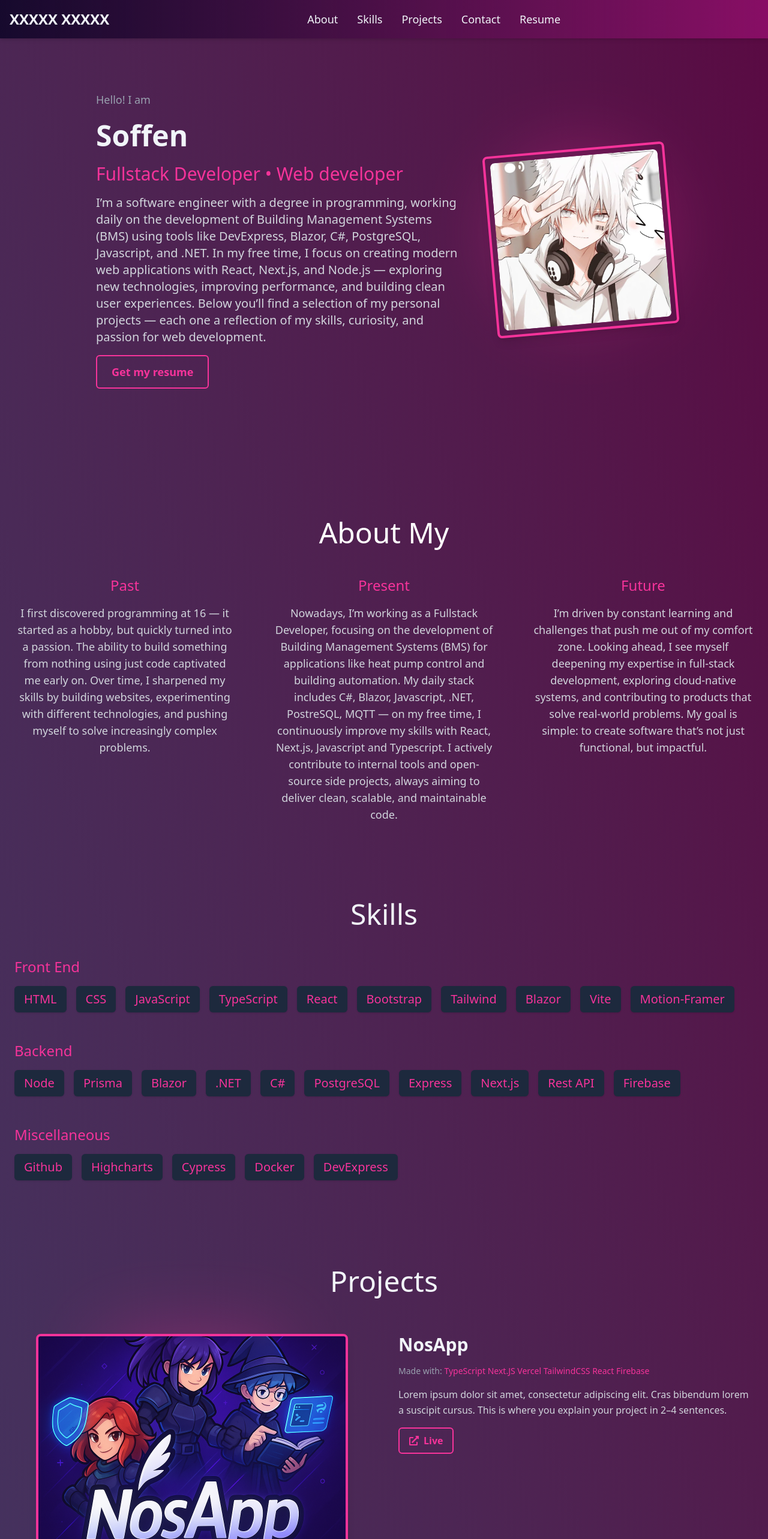
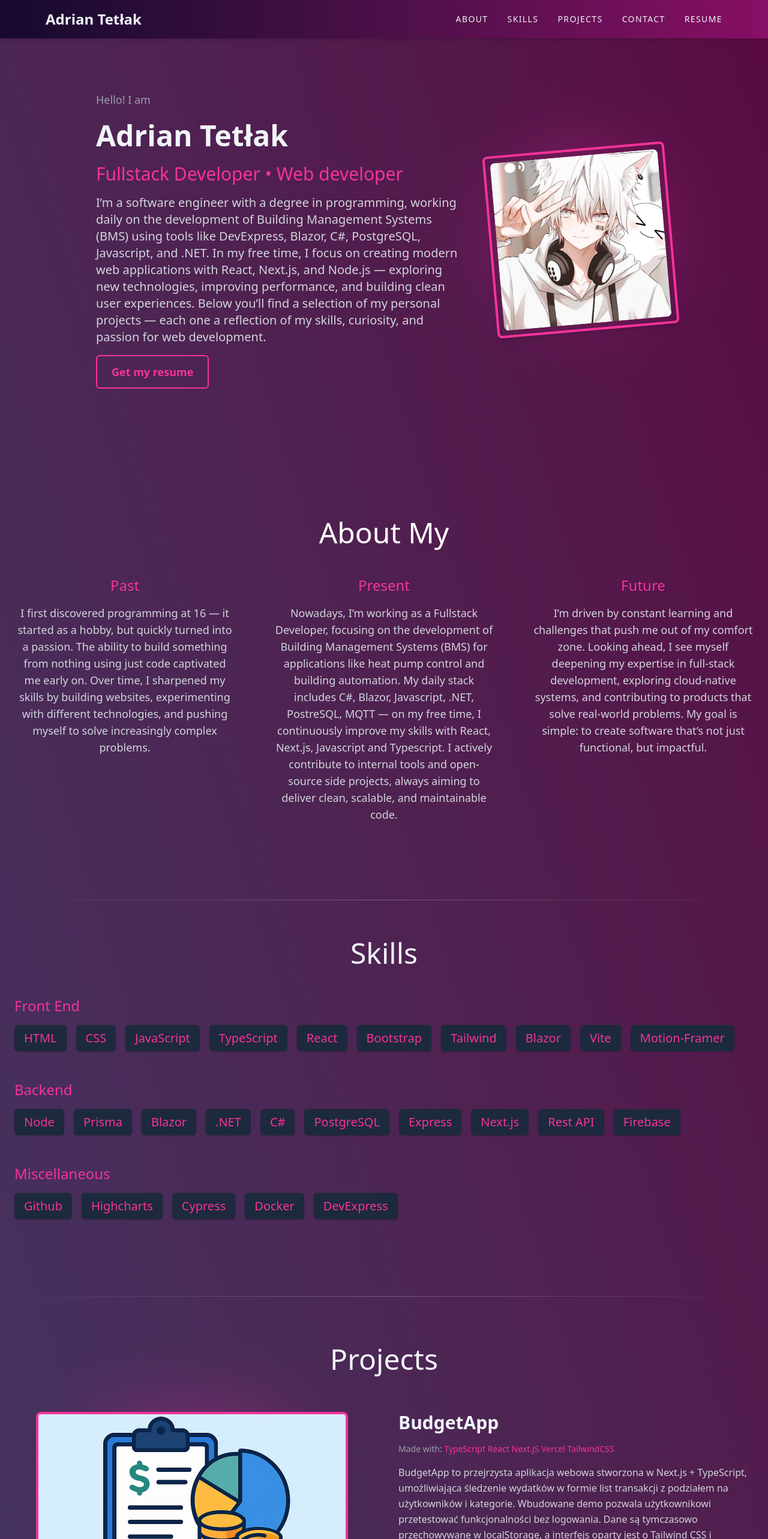
Before and after one commit to S0ffen/cloudflare-site, a React (Vite) app: page / in a window 1280 px wide. Shown: the top 2566 px of the page at 60% size. Built offline with nearby package versions, Linux system fonts and the light colour scheme.

Commit message:
Update dependencies and enhance project structure with improved component layout

```diff
--- a/package.json
+++ b/package.json
@@ -11,8 +11,8 @@
   "dependencies": {
     "@tailwindcss/vite": "^4.0.14",
     "framer-motion": "^12.5.0",
-    "react": "^19.0.0",
-    "react-dom": "^19.0.0",
+    "react": "^19.2.3",
+    "react-dom": "^19.2.3",
     "react-icons": "^5.5.0",
     "tailwindcss": "^4.0.14"
   },
--- a/src/App.tsx
+++ b/src/App.tsx
@@ -9,15 +9,18 @@ const App: React.FC = () => {
   return (
     <div className="bg-gradient-to-tr from-[#13073fce] to-[#5a0a43] text-[#f1f5f9] min-h-screen">
       <Navbar />
-      <Hero />
       <section id="about">
+        <Hero />
         <About />
+        <div className="mt-16 h-px w-full  bg-gradient-to-r from-transparent via-white/25 to-transparent" />
       </section>
       <section id="skills">
         <Skills />
+        <div className="mt-16 h-px w-full bg-gradient-to-r from-transparent via-white/25 to-transparent" />
       </section>
       <section id="projects">
         <Projects />
+        <div className="mt-16 h-px w-full bg-gradient-to-r from-transparent via-white/25 to-transparent" />
       </section>
       <section id="contact">
         <Contact />
--- a/src/components/Hero.tsx
+++ b/src/components/Hero.tsx
@@ -2,10 +2,7 @@ import { motion } from "framer-motion";
 
 const Hero: React.FC = () => {
   return (
-    <section
-      id="about"
-      className="min-h-screen flex flex-col md:flex-row items-center justify-center md:justify-center gap-x-10 px-6 md:px-20"
-    >
+    <section className="min-h-screen flex flex-col md:flex-row items-center justify-center md:justify-center gap-x-10 px-6 md:px-20">
       {/* Lewa strona - tekst */}
       <motion.div
         initial={{ opacity: 0, y: 40 }}
@@ -19,7 +16,7 @@ const Hero: React.FC = () => {
         </p>
 
         <h1 className="text-3xl sm:text-4xl lg:text-5xl font-bold leading-tight">
-          Soffen
+          Adrian Tetłak
         </h1>
 
         <h2 className="text-xl sm:text-2xl lg:text-3xl text-pink-500">
--- a/src/components/Navbar.tsx
+++ b/src/components/Navbar.tsx
@@ -20,34 +20,34 @@ const Navbar: React.FC = () => {
       className={`fixed w-full top-0 z-50 p-4 shadow-md bg-gradient-to-l from-[#880e65] to-[#0a0324ce] text-[#f1f5f9]
       `}
     >
-      <div className="container mx-auto flex justify-between items-center">
-        {/* LOGO */}
+      <div className="mr-15 ml-15 flex items-center justify-between">
+        {/* LEFT - logo */}
         <motion.h1
           className="text-2xl font-bold cursor-pointer"
           initial={{ opacity: 0, y: -10 }}
           animate={{ opacity: 1, y: 0 }}
           transition={{ duration: 0.5 }}
+          onClick={() => scrollToSection("home")}
         >
-          XXXXX XXXXX
+          Adrian Tetłak
         </motion.h1>
-        {/* MENU - Desktop */}
-        <ul className="hidden md:flex space-x-8 text-lg mx-auto">
-          {["About", "Skills", "Projects", "Contact", "Resume"].map(
-            (item, i) => (
-              <motion.li
-                key={i}
-                className="cursor-pointer hover:text-pink-400 transition-all"
-                whileHover={{ scale: 1.1 }}
-                onClick={() => scrollToSection(item.toLowerCase())} // Przenosi do sekcji
-              >
-                {item}
-              </motion.li>
-            )
-          )}
+
+        {/* RIGHT - desktop menu */}
+        <ul className="hidden md:flex gap-8 text-sm tracking-widest uppercase">
+          {["About", "Skills", "Projects", "Contact", "Resume"].map((item) => (
+            <motion.li
+              key={item}
+              className="cursor-pointer hover:text-pink-400 transition-all"
+              whileHover={{ scale: 1.05 }}
+              onClick={() => scrollToSection(item.toLowerCase())}
+            >
+              {item}
+            </motion.li>
+          ))}
         </ul>
 
         {/* Hamburger menu (Mobile) */}
-        <div className="md:hidden flex items-center">
+        <div className="md:hidden flex items-center ml-auto">
           <button onClick={toggleMobileMenu} className="text-2xl">
             ☰
           </button>
--- a/src/components/Projects.tsx
+++ b/src/components/Projects.tsx
@@ -16,54 +16,6 @@ const Projects: React.FC = () => {
       <h2 className="text-5xl font-light text-center mb-16">Projects</h2>
 
       {/* Pierwszy projekt */}
-      <motion.div
-        initial={{ opacity: 0, y: 40 }}
-        whileInView={{ opacity: 1, y: 0 }}
-        transition={{ duration: 0.6, delay: 0.3 }}
-        viewport={{ once: true }}
-        className="flex flex-col lg:flex-row items-start gap-12 max-w-7xl mx-auto m-16"
-      >
-        {/* Lewa strona: obrazek z efektem neonowym */}
-        <div className="relative w-full lg:w-1/2 flex justify-center">
-          <div className="absolute w-72 h-48 bg-pink-500 opacity-30 blur-3xl rounded-lg"></div>
-          <div className="relative border-4 border-pink-500 rounded-lg overflow-hidden shadow-lg">
-            <img
-              src="/logo.png" // <- podmień na własny obraz
-              alt="Project thumbnail"
-              className="w-lg h-100 object-cover"
-            />
-          </div>
-        </div>
-
-        {/* Prawa strona: opis */}
-        <div className="w-full lg:w-1/2 space-y-4">
-          <h3 className="text-3xl font-semibold">NosApp</h3>
-          <p className="text-sm text-gray-400">
-            Made with:{" "}
-            <span className="text-pink-500">
-              TypeScript Next.JS Vercel TailwindCSS React Firebase
-            </span>
-          </p>
-          <p className="text-gray-300 leading-relaxed">
-            Lorem ipsum dolor sit amet, consectetur adipiscing elit. Cras
-            bibendum lorem a suscipit cursus. This is where you explain your
-            project in 2–4 sentences.
-          </p>
-
-          {/* Link do projektu */}
-          <a
-            href="https://nostale-app.vercel.app/login"
-            target="_blank"
-            rel="noopener noreferrer"
-            className="inline-flex items-center gap-2 border-2 border-pink-500 text-pink-500 px-4 py-2 font-semibold rounded-md hover:bg-pink-500 hover:text-white transition"
-          >
-            <FaExternalLinkAlt />
-            Live
-          </a>
-        </div>
-      </motion.div>
-
-      {/* Drugi projekt */}
       <motion.div
         initial={{ opacity: 0, y: 40 }}
         whileInView={{ opacity: 1, y: 0 }}
@@ -113,7 +65,7 @@ const Projects: React.FC = () => {
           </a>
         </div>
       </motion.div>
-      {/* Trzeci projekt */}
+      {/* Drugi projekt */}
       <motion.div
         initial={{ opacity: 0, y: 40 }}
         whileInView={{ opacity: 1, y: 0 }}
```
Also changed, not shown: public/kratos.png (deleted), 1 other file (tests, documents, lock files or other folders).
